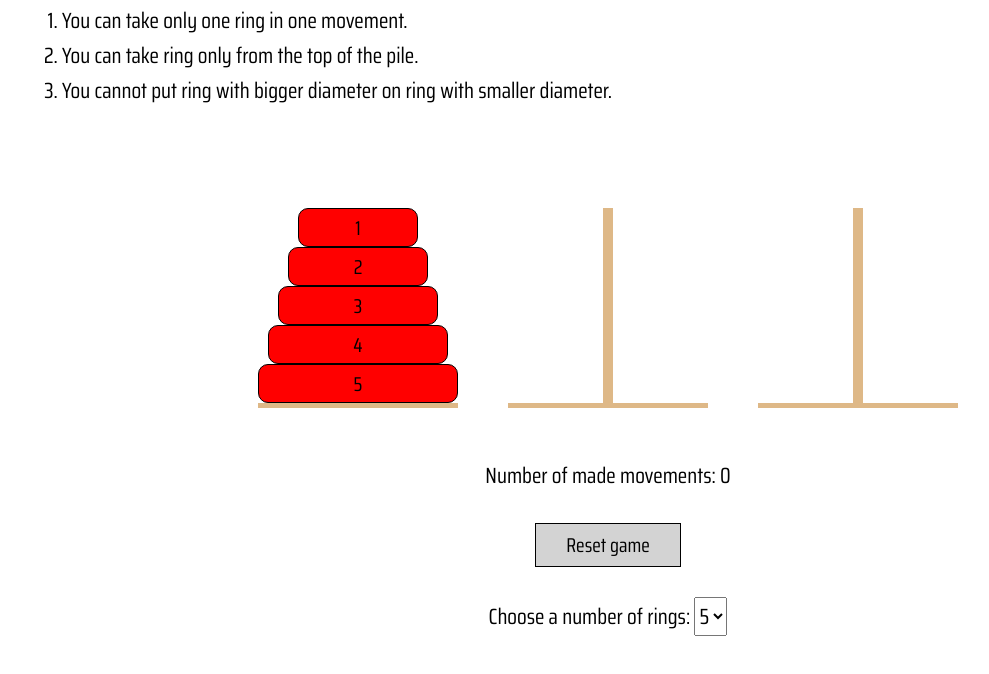
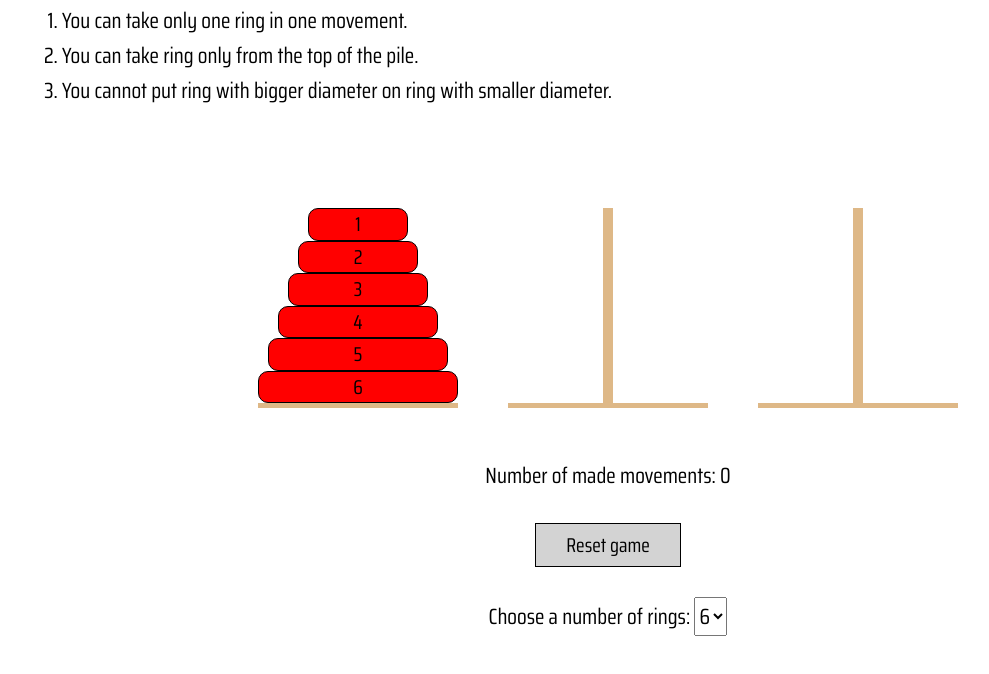
Before and after one commit to Felippex/Hanoi-tower, a plain HTML site: page index.html in a window 1280 px wide. Both pictures are taken after a click on the button "Reset game". Shown: the part 186-860 px from the top of the page, without its empty margins (32-1021 px from the left). Before the commit the page ends 822 px from the top, so only its background shows below. Drawn offline with Linux system fonts and the light colour scheme.

Commit message:
reset rings number and change no of rings

```diff
--- a/css/style.css
+++ b/css/style.css
@@ -59,7 +59,7 @@ h1~* {
 
 .stick p {
   width: 100%;
-  height: 20%;
+  height: calc(100%/6);
   background-color: red;
   border: 1px solid black;
   font-size: 20px;
@@ -76,20 +76,24 @@ h1~* {
   z-index: 2;
 }
 
-.stick .circle4 {
+.stick .circle5 {
   width: 90%;
 }
 
-.stick .circle3 {
+.stick .circle4 {
   width: 80%;
 }
 
-.stick .circle2 {
+.stick .circle3 {
   width: 70%;
 }
 
+.stick .circle2 {
+  width: 60%;
+}
+
 .stick .circle1 {
-  width: 60%;
+  width: 50%;
 }
 
 .stick .invisible {
@@ -127,4 +131,5 @@ h1~* {
 
 .actionButtons .ringSelection {
   font-size: 22px;
+  margin-bottom: 40px;
 }
--- a/index.html
+++ b/index.html
@@ -30,6 +30,7 @@
         <p class="circle circle3" id="3">3</p>
         <p class="circle circle4" id="4">4</p>
         <p class="circle circle5" id="5">5</p>
+        <p class="circle circle6" id="6">6</p>
       </div>
       <div class="stick two"> </div>
       <div class="stick three"> </div>
@@ -44,10 +45,8 @@
         <select class="ringSelection" name="rings" id="rings">
           <option value="3">3</option>
           <option value="4">4</option>
-          <option selected value="5">5</option>
-          <option value="6">6</option>
-          <option value="7">7</option>
-          <option value="8">8</option>
+          <option value="5">5</option>
+          <option selected value="6">6</option>
         </select></div>
     </div>
   </div>
--- a/js/main.js
+++ b/js/main.js
@@ -3,7 +3,7 @@ const emptyPlaces = document.querySelectorAll('.stick')
 const counterSpan = document.querySelector('.counter span')
 const resetBtn = document.querySelector('.reset')
 let movementsNumber = 0;
-let numberOfRingsGlobal = 5;
+let numberOfRingsGlobal = 6;
 
 rings.forEach(ring => {
   ring.addEventListener('dragstart', () => {
@@ -36,6 +36,7 @@ emptyPlaces.forEach(emptyPlace => {
     if (emptyPlaces[2].childElementCount === numberOfRingsGlobal) {
       rings.forEach(ring => ring.draggable = false)
       alert('Good job! You win!')
+      rings.forEach(ring => ring.style.backgroundColor = "green")
       return false
     }
     rings.forEach(ring => {
@@ -58,7 +59,9 @@ const resetGame = () => {
   rings[0].draggable = 'true'
   counterSpan.textContent = 0;
   movementsNumber = 0;
-  //reset to default number of rings
+  numberOfRingsGlobal = 6;
+  rings.forEach(ring => ring.style.backgroundColor = "red")
+  document.getElementById('rings').value = "6";
 }
 resetBtn.addEventListener('click', resetGame)
 
```
